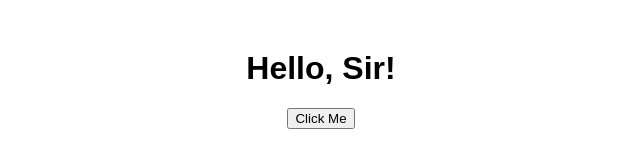
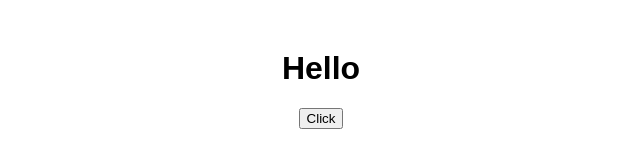
Before and after one commit to Ayrek2023/Test, a plain HTML site: page index.html in a window 1280 px wide. Shown: the whole page, without its empty margins (319-959 px from the left). Drawn offline with Linux system fonts and the light colour scheme.

Commit message:
Add files via upload

```diff
--- a/index.html
+++ b/index.html
@@ -8,8 +8,8 @@
 </head>
 <body>
     <div id="app">
-        <h1>Hello, Sir!</h1>
-        <button id="clickButton">Click Me</button>
+        <h1>Hello</h1>
+        <button id="clickButton">Click</button>
         <p id="output"></p>
     </div>
     <script src="script.js"></script>
--- a/script.js
+++ b/script.js
@@ -2,7 +2,7 @@ document.addEventListener('DOMContentLoaded', function() {
     // Function to handle button click
     function handleClick() {
         const output = document.getElementById('output');
-        output.textContent = 'Button clicked, Sir!';
+        output.textContent = 'Button clicked';
     }
 
     // Add click event listener to the button
```
